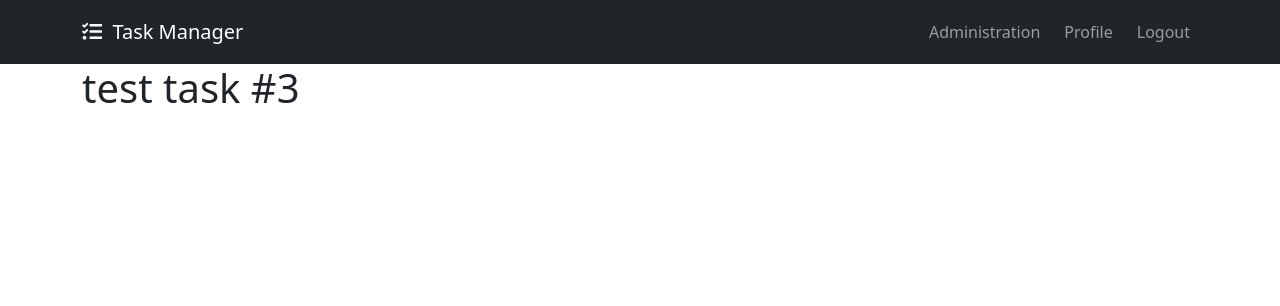
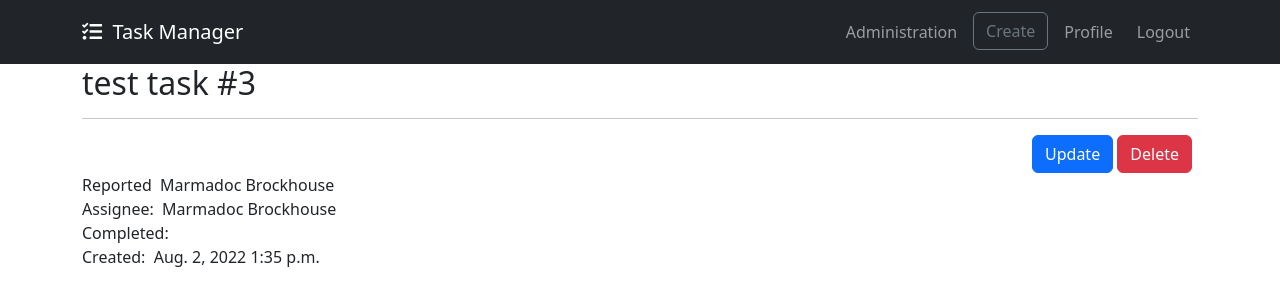
Before and after one commit to shorodilov/taskmanager_legacy, a Django app: page /3/ in a window 1280 px wide. Shown: the top 306 px of the page. Run offline with Django 4.2, Linux system fonts and the light colour scheme; a user stored in the database is signed in; data comes from the database, SQL or seed files in the repository; some libraries are stand-ins or nearby versions.

Commit message:
Updated templates
Updated task application templates with Bootstrap 5 usage.

```diff
--- /dev/null
+++ b/task/templates/task/_task_data.html
@@ -0,0 +1,3 @@
+<div>
+  {{ task.description|default_if_none:"" }}
+</div>
--- /dev/null
+++ b/task/templates/task/_task_meta.html
@@ -0,0 +1,20 @@
+<div>
+  <span class="label">Reported</span>&nbsp;
+  {% include "user/_user.html" with user=task.reporter %}
+</div>
+<div>
+  <span class="label">Assignee:</span>&nbsp;
+  {% include "user/_user.html" with user=task.assignee %}
+</div>
+<div>
+  <span class="label">Completed:</span>&nbsp;
+  {% if task.completed %}
+    <i class="fa-check"></i>
+  {% else %}
+    <i class="fa-xmark"></i>
+  {% endif %}
+</div>
+<div>
+  <span class="label">Created:</span>&nbsp;
+  <span>{{ task.created_at|date }}&nbsp;{{ task.created_at|time }}</span>
+</div>
--- a/task/templates/task/task_detail.html
+++ b/task/templates/task/task_detail.html
@@ -2,14 +2,23 @@
 {% block title %}Task Detail | {{ block.super }}{% endblock %}
 {% block container %}
   <div class="row">
-    <div class="col-12">
-      <h1>{{ object.title }}</h1>
+    <div class="col">
+      <h2>{{ object.title }}</h2>
+      <hr>
     </div>
+  </div>
+  <div class="row">
+    <div class="col offset-10">
+      <a href="{% url "task:update" object.pk %}" class="btn btn-primary">Update</a>
+      <a href="{% url "task:delete" object.pk %}" class="btn btn-danger">Delete</a>
+    </div>
+  </div>
+  <div class="row">
     <div class="col-3" id="metadata">
-      {# todo: include task metadata here #}
+      {% include "task/_task_meta.html" with task=object %}
     </div>
     <div class="col" id="data">
-      {# todo: include task data here #}
+      {% include "task/_task_data.html" with task=object %}
     </div>
   </div>
 {% endblock %}
--- a/templates/_navbar.html
+++ b/templates/_navbar.html
@@ -15,6 +15,9 @@
           </li>
         {% endif %}
         {% if user.is_authenticated %}
+          <li class="nav-item ms-2">
+            <a href="{% url "task:create" %}" class="nav-lint btn btn-outline-secondary">Create</a>
+          </li>
           <li class="nav-item ms-2">
             <a href="{% url "user:profile" %}" class="nav-link">Profile</a>
           </li>
--- /dev/null
+++ b/user/templates/user/_user.html
@@ -0,0 +1,5 @@
+{% if user %}
+  <span>{{ user.first_name|default:"Unnamed" }}&nbsp;{{ user.last_name }}</span>
+{% else %}
+  <span class="text-muted">Unknown User</span>
+{% endif %}
```
Also changed, not shown: task/templates/task/task_confirm_delete.html (+6 -4 lines), task/templates/task/task_form.html (+4 -3 lines), task/templates/task/task_list.html (+11 -6 lines).
